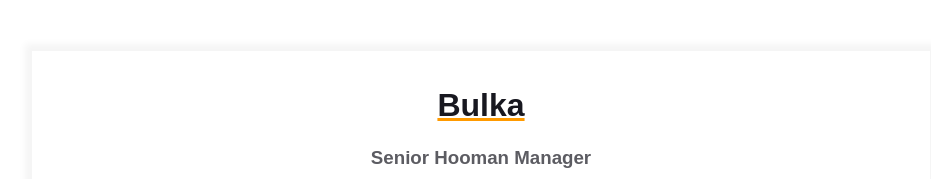
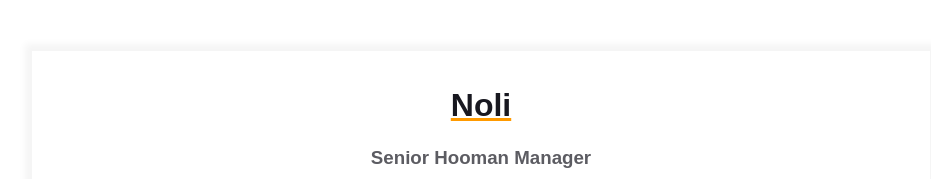
Before and after one commit to Zenara12/homepage, a plain HTML site: page index.html in a window 1280 px wide. Shown: the top 179 px of the page, without its empty margins (159-1090 px from the left). Drawn offline with Linux system fonts and the light colour scheme.

Commit message:
Update name

```diff
--- a/index.html
+++ b/index.html
@@ -11,7 +11,7 @@
         <div class="resume">
           <div class="container">
             <div class="resume__block">
-              <h1 class="contact-info__header">Bulka</h1>
+              <h1 class="contact-info__header">Noli</h1>
               <h3 class="contact-info__sub-header">Senior Hooman Manager</h3>
 
               <div class="contact_info_container fh">
```
